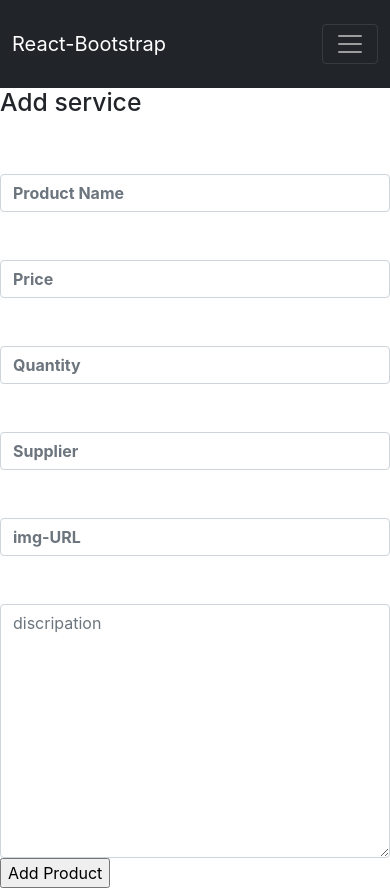
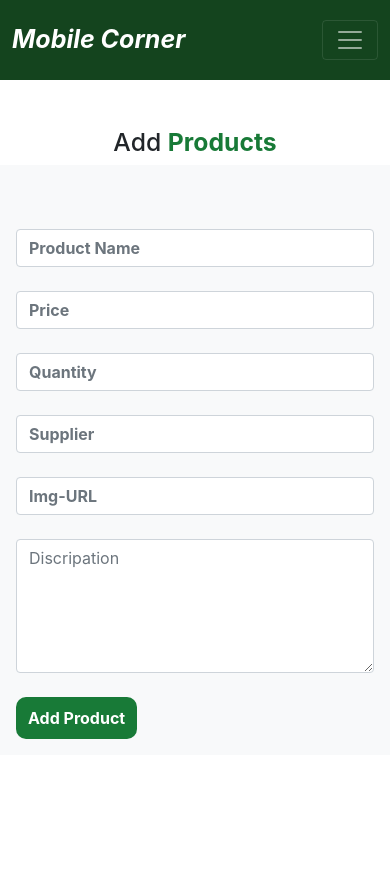
Before and after one commit to arif86090/Mobile-corner, a React (Create React App) app: page /addservice in a window 390 px wide. After the commit the page ends 844 px from the top, so only its background shows below. Built offline with nearby package versions, Linux system fonts and the light colour scheme; no server answers.

Commit message:
second time

```diff
--- /dev/null
+++ b/src/Addservice/Addservice.css
@@ -0,0 +1,9 @@
+.addProduct-btn{
+    background: #187a37;
+    color: white;
+    outline: none;
+    font-weight: bold;
+    border-radius: 10px;
+    padding:9px  12px;
+    border: none;
+}
--- a/src/Addservice/Addservice.js
+++ b/src/Addservice/Addservice.js
@@ -1,6 +1,7 @@
 import React from 'react';
 import { useAuthState } from 'react-firebase-hooks/auth';
 import auth from '../firebase.init';
+import './Addservice.css'
 
 
 
@@ -37,31 +38,27 @@ const handelform = event =>{
 
 }
     return (
-        <div>
-            <h2>Add service</h2>
+        <div className='container py-5'>
+             <h2 className='mb-2 text-center'>Add <span className='allPHder'>Products</span></h2>
             <div className='row'>
                 <div className='col-md-3'></div>
-                <div className='col-md-6'>
+                <div className='col-md-6 bg-light p-3'>
               <form  onSubmit={handelform}>
         <br/>
         <br/>
-        <input type="text" name='name' placeholder='Product Name' className='form-control'/>
+        <input type="text" name='Product Name' placeholder='Product Name' className='form-control'required/>
         <br/>
+        <input type="number" name='price' placeholder='Price' className='form-control' required/>
         <br/>
-        <input type="number" name='price' placeholder='Price' className='form-control' />
+        <input type="number" name='quantity' placeholder='Quantity' className='form-control' required/>
         <br/>
+        <input type="text" name='supplier' placeholder='Supplier' className='form-control' required/>
         <br/>
-        <input type="number" name='quantity' placeholder='Quantity' className='form-control' />
+        <input type="text" name='img' placeholder='Img-URL' className='form-control' required/>
         <br/>
+        <textarea className='form-control' name="text" id="" cols="10" rows="5" placeholder='Discripation' required></textarea>
         <br/>
-        <input type="text" name='supplier' placeholder='Supplier' className='form-control' />
-        <br/>
-        <br/>
-        <input type="text" name='img' placeholder='img-URL' className='form-control' />
-        <br/>
-        <br/>
-        <textarea className='form-control' name="text" id="" cols="30" rows="10" placeholder='discripation'></textarea>
-        <input type="submit" value ="Add Product"  />
+        <button className='addProduct-btn'>Add Product</button>
       </form>
                 </div>
                 <div className='col-md-3'></div>
--- a/src/components/Header/Header.css
+++ b/src/components/Header/Header.css
@@ -1,11 +1,12 @@
-.header{
-    height: 80px;
-    background-color: #1C2B35;
-    display: flex;
-    align-items: center;
-    justify-content: space-between;
-    padding-left: 140px;
-    padding-right: 140px;
+.navbar{
+    background: #14441e!important;
+}
+.tittle-name{
+    color: white!important;
+    font-weight: bold;
+    font-style: italic;
+    font-size: 25px;
+
 }
 
 .header a{
@@ -15,5 +16,25 @@
     margin-left: 36px;
 }
 .header a:hover{
-    color: orange;
+    color: #187a37;
 }
+.logOut-btn{
+    background: #187a37!important;
+    /* border:2px solid #5f594f; */
+    outline: none;
+    background: none;
+    font-weight: bold;
+    color:white;
+    cursor: pointer;
+    border: none;
+    font-size: 14px;
+    border-radius: 5px;
+
+}
+
+@media(max-width:768px){
+    .logOut-btn{
+        padding-top: 5px;
+        padding-bottom: 5px;
+    }
+}
--- a/src/components/Header/Header.js
+++ b/src/components/Header/Header.js
@@ -17,22 +17,15 @@ const handelSignout = () =>{
 }
     return (
         <div>
-            <Navbar className="py-4" collapseOnSelect expand="lg" bg="dark" variant="dark">
+            <Navbar className="py-3 navbar" collapseOnSelect expand="lg" bg="dark" variant="dark">
   <Container>
-  <Navbar.Brand as={Link} to="/">React-Bootstrap</Navbar.Brand>
+  <Navbar.Brand as={Link} to="/" className='tittle-name'>Mobile Corner</Navbar.Brand>
   <Navbar.Toggle aria-controls="responsive-navbar-nav" />
   <Navbar.Collapse id="responsive-navbar-nav">
     <Nav className="me-auto">
       <Nav.Link as={Link} to="/addservice">Add Service</Nav.Link>
       <Nav.Link as={Link} to="/manageItems">Mange Items</Nav.Link>
         <Nav.Link as={Link} to="/blogs">Blogs</Nav.Link>
-      <NavDropdown title="Dropdown" id="collasible-nav-dropdown">
-        <NavDropdown.Item href="#action/3.1">Action</NavDropdown.Item>
-        <NavDropdown.Item href="#action/3.2">Another action</NavDropdown.Item>
-        <NavDropdown.Item href="#action/3.3">Something</NavDropdown.Item>
-        <NavDropdown.Divider />
-        <NavDropdown.Item href="#action/3.4">Separated link</NavDropdown.Item>
-      </NavDropdown>
     </Nav>
     <Nav>
       {
@@ -42,7 +35,7 @@ const handelSignout = () =>{
       }
 
      {
-       user ? <button onClick={handelSignout} >log Out</button> :  <Nav.Link as={Link} to="/login">
+       user ? <button className='logOut-btn' onClick={handelSignout} >log Out</button> :  <Nav.Link as={Link} to="/login">
        Login
       </Nav.Link>
      }
--- a/src/components/HomePage/HomePage.js
+++ b/src/components/HomePage/HomePage.js
@@ -48,7 +48,7 @@ const HomePage = () => {
                <div className='container'>
                     <div className='all-products'>
                         {
-                            products.map(product => <Products
+                            products.slice(0,6).map(product => <Products
                             key={product._id}
                             product={product}
                             ></Products>)
```
